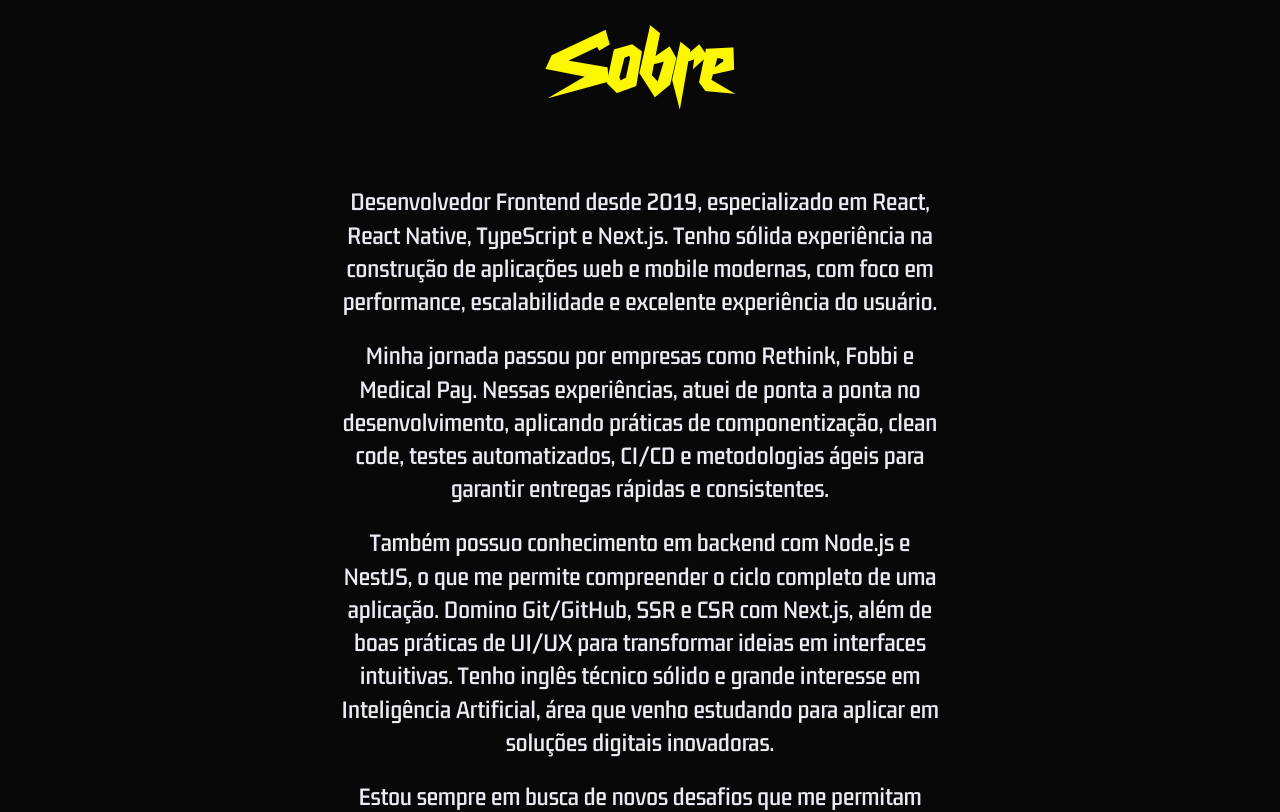
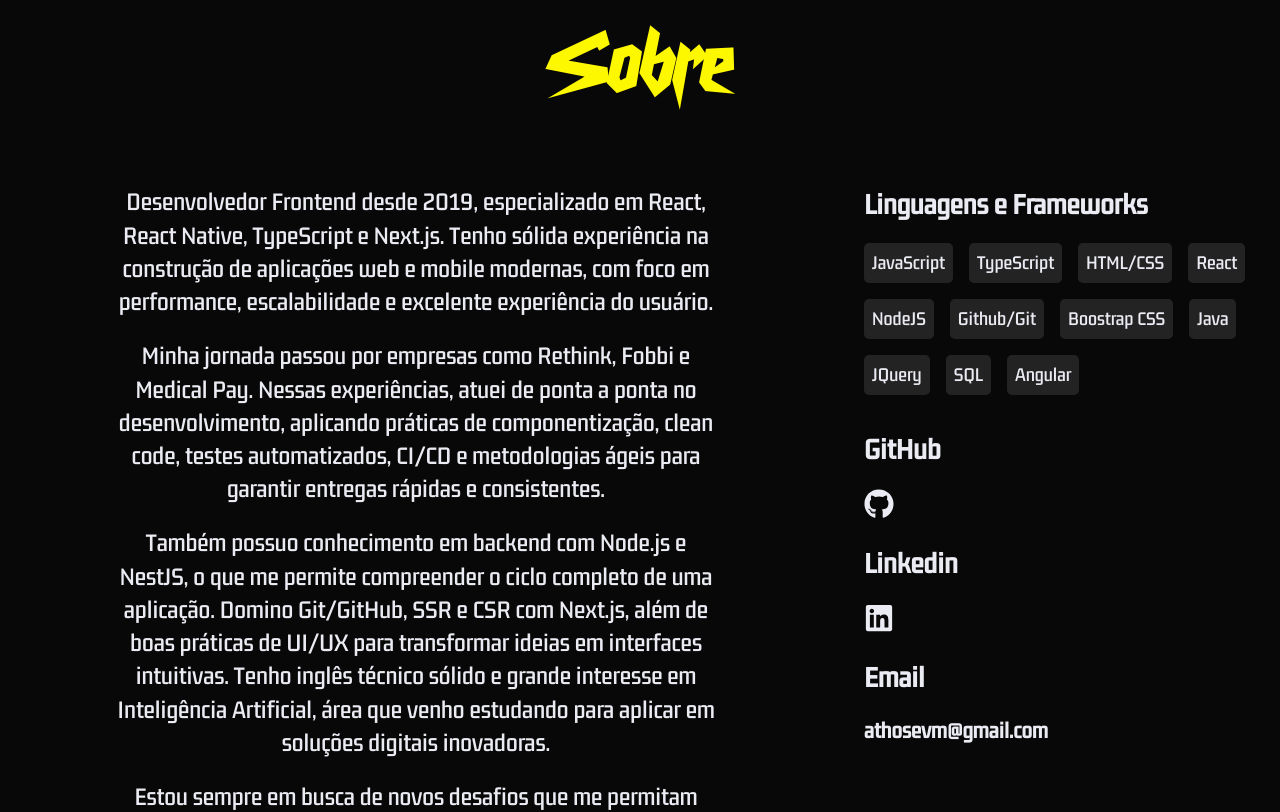
Before and after one commit to AthosEmanuel/portfolio, a React (Create React App) app: page /about in a window 1280 px wide. Shown: the top 812 px of the page. Built offline with nearby package versions, Linux system fonts and the light colour scheme.

Commit message:
fix about

```diff
--- a/src/modules/About/index.tsx
+++ b/src/modules/About/index.tsx
@@ -1,6 +1,7 @@
 import "./style.scss";
 
-import { Button } from "../../components";
+import { FaGithub, FaLinkedin } from "react-icons/fa";
+import { Button, Span } from "../../components";
 
 import React from "react";
 import { useNavigate } from "react-router-dom";
@@ -12,9 +13,17 @@ const AboutScreen: React.FC = () => {
     navigate("/");
   };
 
+  const sendToGithub = () => {
+    window.open("https://github.com/AthosEmanuel/");
+  };
+  const sendToLinkedin = () => {
+    window.open("https://www.linkedin.com/in/athos-emanuel-5a1895150/");
+  };
+
   return (
     <body>
       <h1>Sobre</h1>
+      <div className="contentWrapper">
         <div
           className="aboutText"
           style={{ maxWidth: "800px", margin: "0 auto", lineHeight: 1.6 }}
@@ -37,10 +46,10 @@ const AboutScreen: React.FC = () => {
           <p style={{ marginTop: 20 }}>
             Também possuo conhecimento em backend com Node.js e NestJS, o que me
             permite compreender o ciclo completo de uma aplicação. Domino
-          Git/GitHub, SSR e CSR com Next.js, além de boas práticas de UI/UX para
-          transformar ideias em interfaces intuitivas. Tenho inglês técnico
-          sólido e grande interesse em Inteligência Artificial, área que venho
-          estudando para aplicar em soluções digitais inovadoras.
+            Git/GitHub, SSR e CSR com Next.js, além de boas práticas de UI/UX
+            para transformar ideias em interfaces intuitivas. Tenho inglês
+            técnico sólido e grande interesse em Inteligência Artificial, área
+            que venho estudando para aplicar em soluções digitais inovadoras.
           </p>
 
           <p style={{ marginTop: 20 }}>
@@ -50,6 +59,33 @@ const AboutScreen: React.FC = () => {
           </p>
         </div>
 
+        <div className="skillsText">
+          <h2>Linguagens e Frameworks</h2>
+          <Span text="JavaScript" />
+          <Span text="TypeScript" />
+          <Span text="HTML/CSS" />
+          <Span text="React" />
+          <Span text="NodeJS" />
+          <Span text="Github/Git" />
+          <Span text="Boostrap CSS" />
+          <Span text="Java" />
+          <Span text="JQuery" />
+          <Span text="SQL" />
+          <Span text="Angular" />
+          <h2>GitHub</h2>
+          <FaGithub size={30} onClick={sendToGithub} className="iconsStyle" />
+          <h2>Linkedin</h2>
+
+          <FaLinkedin
+            size={30}
+            onClick={sendToLinkedin}
+            className="iconsStyle"
+          />
+
+          <h2>Email</h2>
+          <h3 className="iconsStyle">athosevm@gmail.com</h3>
+        </div>
+      </div>
       <Button text="Voltar" handleEvent={sendToHome} />
     </body>
   );
```
Lines whose indentation alone changed are shown as unchanged.
